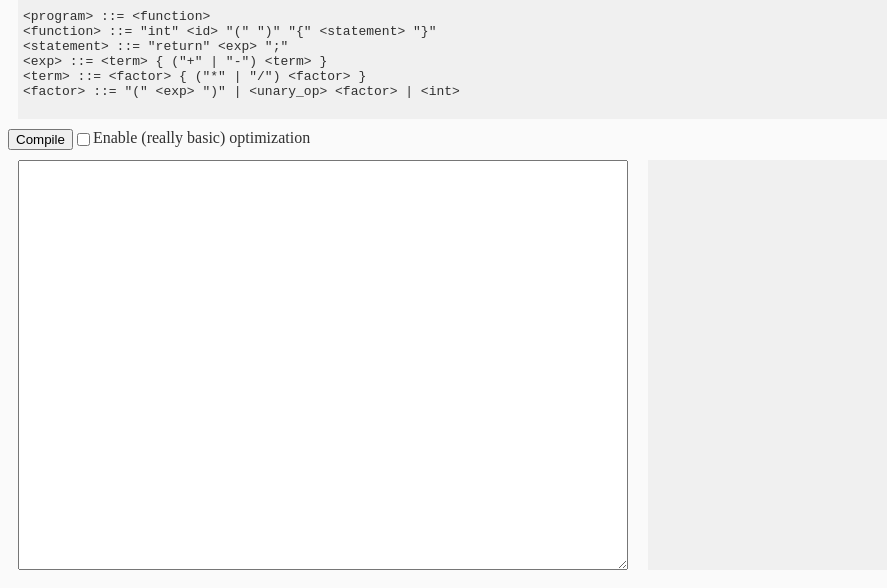
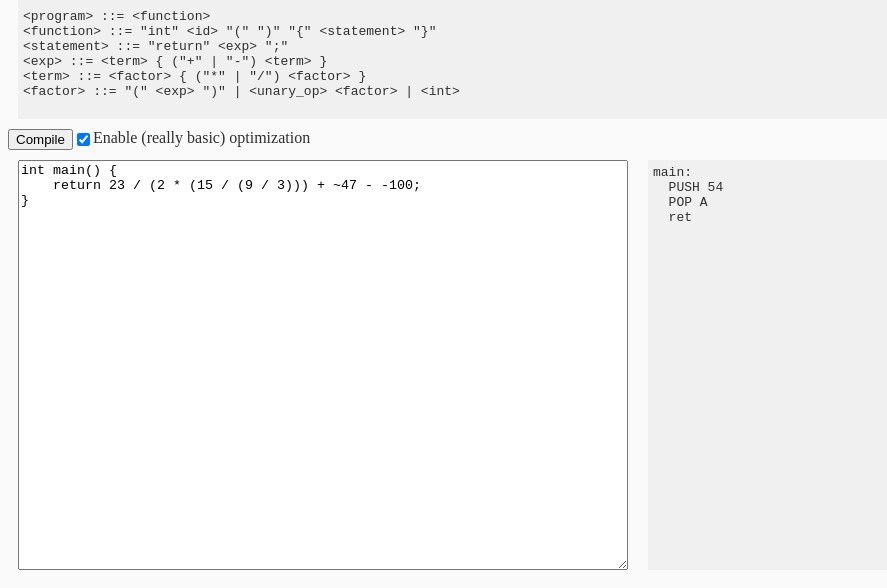
Before and after one commit to kevinramharak/mar-c-compiler, a website: page index.html in a window 1280 px wide. Shown: the part 254-842 px from the top of the page, without its empty margins (0-887 px from the left). Drawn offline with Linux system fonts and the light colour scheme.

Commit message:
fix typo

```diff
--- a/index.html
+++ b/index.html
@@ -104,7 +104,7 @@ $identifier $identifier() {
                 'Error/index',
             ], function(Lexer, Parser, Generator, Optimizer, Options, Error) {
                 const $ = document.querySelector.bind(document);
-                const options = Object.assigN(Options.defaultOptions, {
+                const options = Object.assign(Options.defaultOptions, {
                     optimize: true
                 });
                 const compile = window.compile = (input) => {
```
